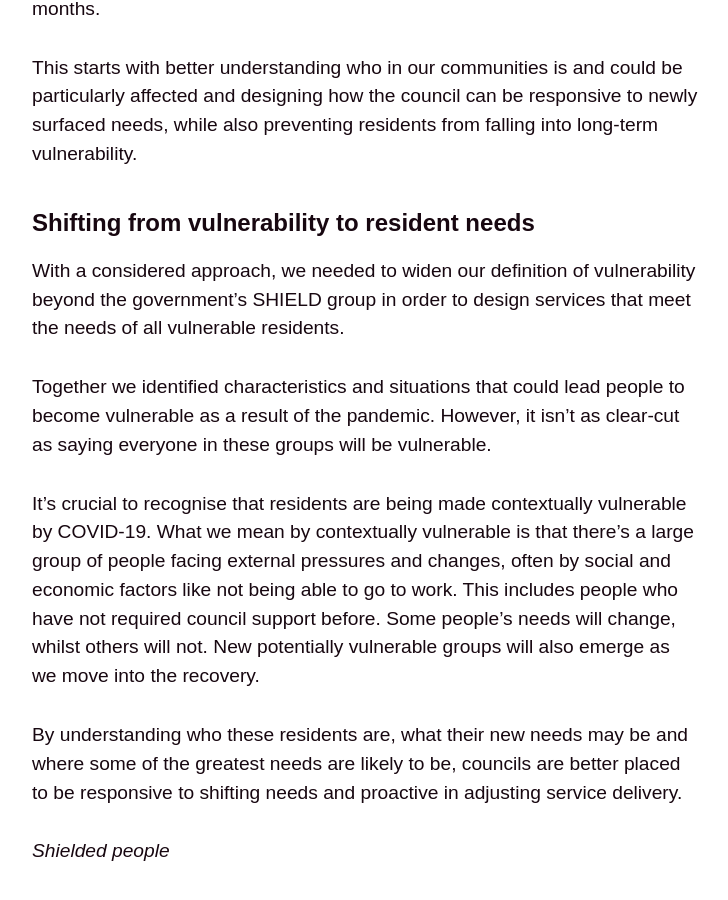
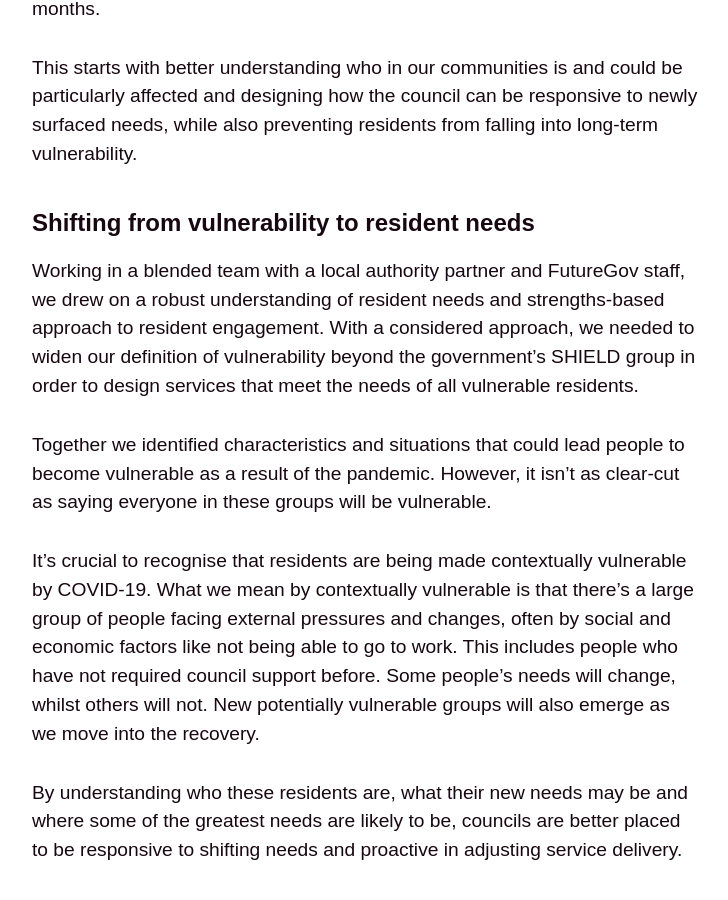
Before and after one commit to wearefuturegov/london-coronavirus-response-microsite, a Jekyll site: the page built from _posts/2020-05-20-Understanding-resident-needs-during-COVID19.markdown, in a window 1280 px wide and 900 px high, scrolled down 860 px. Shown: the whole window, without its empty margins (108-836 px from the left). Built offline with Jekyll 4.4.1, drawn with Linux system fonts in a browser that asks for light colours; some web fonts are replaced.

Commit message:
Update 2020-05-20-Understanding-resident-needs-during-COVID19.markdown

```diff
--- a/_posts/2020-05-20-Understanding-resident-needs-during-COVID19.markdown
+++ b/_posts/2020-05-20-Understanding-resident-needs-during-COVID19.markdown
@@ -15,7 +15,7 @@ This starts with better understanding who in our communities is and could be par
 
 ## Shifting from vulnerability to resident needs
 
-With a considered approach, we needed to widen our definition of vulnerability beyond the government’s SHIELD group in order to design services that meet the needs of all vulnerable residents.
+Working in a blended team with a local authority partner and FutureGov staff, we drew on a robust understanding of resident needs and strengths-based approach to resident engagement. With a considered approach, we needed to widen our definition of vulnerability beyond the government’s SHIELD group in order to design services that meet the needs of all vulnerable residents.
 
 Together we identified characteristics and situations that could lead people to become vulnerable as a result of the pandemic. However, it isn't as clear-cut as saying everyone in these groups will be vulnerable.
 
```
